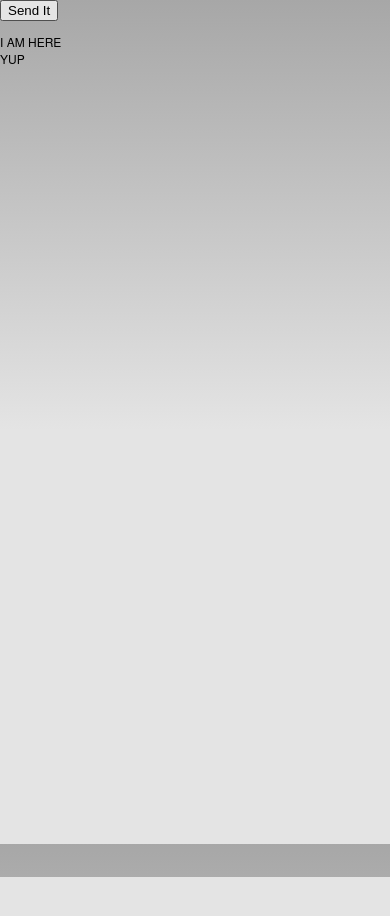
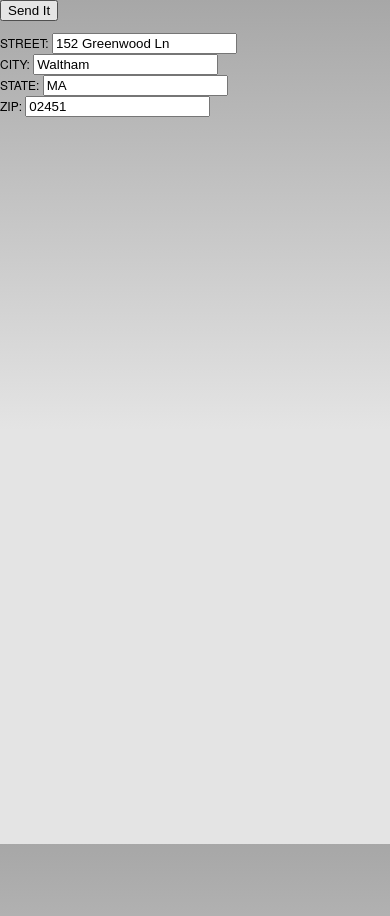
Before and after one commit to EKDevelopment/Jordan, a plain HTML site: page www/index.html in a window 390 px wide. Before the commit the page ends 877 px from the top, so only its background shows below. Drawn offline with Linux system fonts and the light colour scheme; some packages are replaced by stand-ins of ours; no server answers.

Commit message:
Add text boxes for input of address
Added text boxes with Jordan's address as the default.
Removed text response since we can show the map correctly.  No proper
error handling.

```diff
--- a/www/index.html
+++ b/www/index.html
@@ -14,8 +14,14 @@
             <div id="divList" data-role="content">
                <ul id="details" data-role="listview" data-inset="true"></ul>
             </div>
+          <div id="inputFields">
+              Street: <input id="StreetAddress" value="152 Greenwood Ln"/><br />
+              City: <input id="City" value="Waltham" /><br />
+              State: <input id="State" value="MA" /><br />
+              Zip: <input id="Zip" value="02451" /><br />
+          </div>
           <div id="geo" data-role="content" style="width:100%;height:100%;">
-             <div id="map_canvas" style="width:100%;height:100%;">I am here<br/>yup</div>
+             <div id="map_canvas" style="width:100%;height:100%;"></div>
            </div>
         </div>
         <script type="text/javascript" src="cordova.js"></script>
--- a/www/js/index.js
+++ b/www/js/index.js
@@ -58,8 +58,9 @@ function sendPost(buttonIndex) {
 
     var latitude = 0;
     var longitude = 0;
-    postData = '{"StreetName":"152 Greenwood Ln", "City":"Waltham", "State":"MA", "PostalCode":"02451", "Country":"US"}';
-    $("#details").append('<li id="DataReceived" name="head" >Sent: ' + postData + '</li>' );
+    //postData = '{"StreetName":"152 Greenwood Ln", "City":"Waltham", "State":"MA", "PostalCode":"02451", "Country":"US"}';
+    postData = '{"StreetName":"' + document.getElementById('StreetAddress').value + '", "City":"' + document.getElementById('City').value  + '", "State":"' + document.getElementById('State').value  + '", "PostalCode":"' + document.getElementById('Zip').value  + '", "Country":"US"}';
+        //$("#details").append('<li id="DataReceived" name="head" >Sent: ' + postData + '</li>' );
     $.ajax({
            type: "POST",
            contentType: "application/json; charset=utf-8",
@@ -74,7 +75,7 @@ function sendPost(buttonIndex) {
 
               for (var key in address)
            {
-               $("#details").append('<li> ' + key +':' + address[key] + '</li>' );
+               //$("#details").append('<li> ' + key +':' + address[key] + '</li>' );
                if (key = "latitude")
                {
                   latitude = address[key];
```
